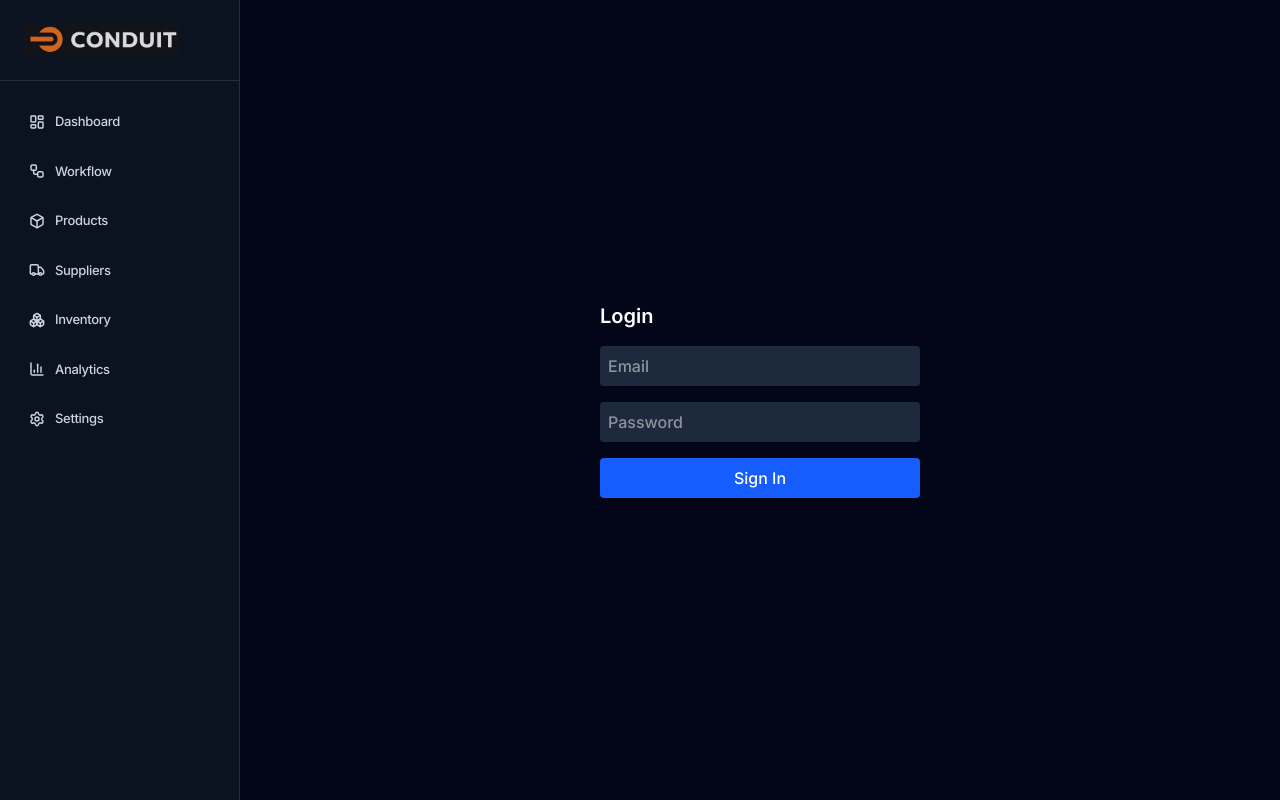
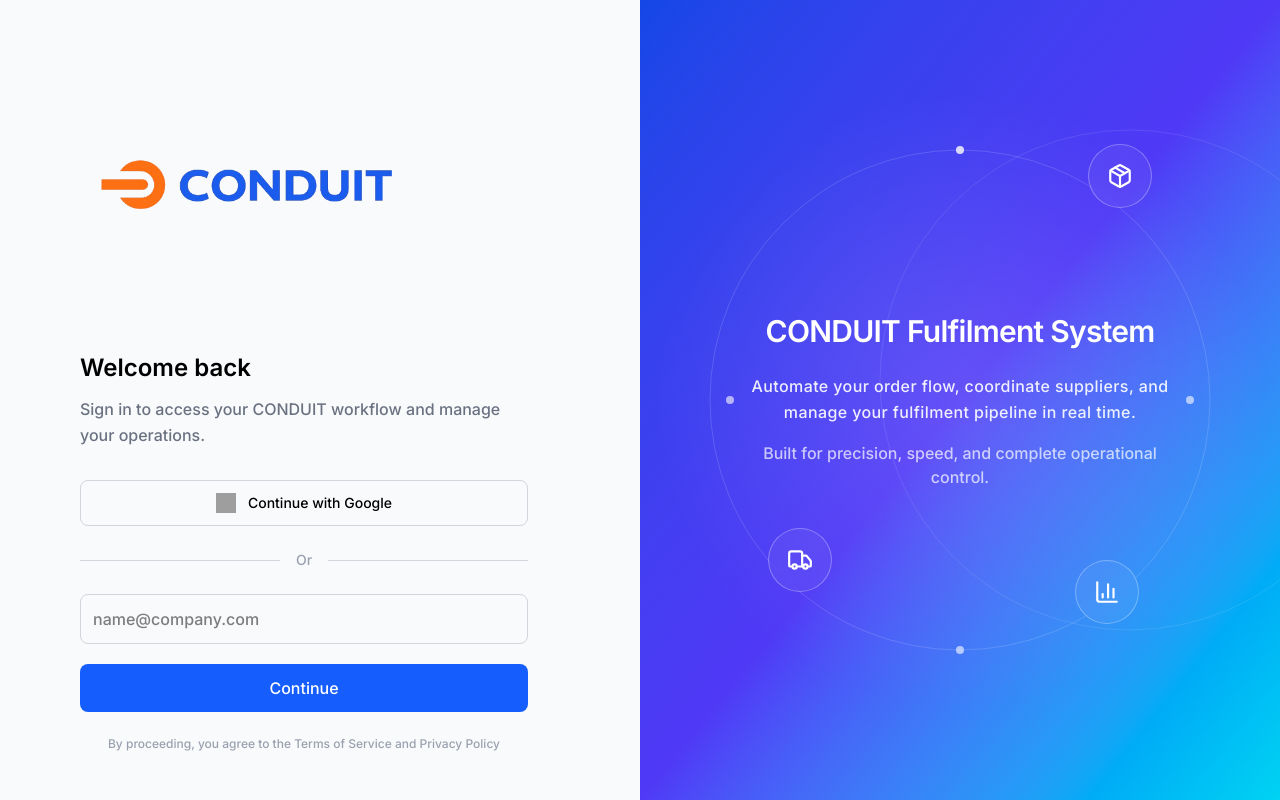
Before and after one commit to Templar-cyber/conduit-ui, a Next.js app: page /login in a window 1280 px wide. Built offline with nearby package versions, Linux system fonts and the light colour scheme; no server answers; grey boxes are pictures that could not be loaded.

Commit message:
Login screen/flow implemented - UI + email/password step + branding

```diff
--- a/app/layout.tsx
+++ b/app/layout.tsx
@@ -56,10 +56,7 @@
       <body
         className={`${inter.className} min-h-screen text-white antialiased bg-transparent`}
       >
-        <div className="flex min-h-screen">
-          <Sidebar />
-          <main className="flex-1">{children}</main>
-        </div>
+        {children}
       </body>
     </html>
   );
--- a/app/login/page.tsx
+++ b/app/login/page.tsx
@@ -1,60 +1,160 @@
 "use client";
 
+import { Truck, Package, BarChart3 } from "lucide-react";
 import { useState } from "react";
-import { supabase } from "@/lib/supabase";
-import { useRouter } from "next/navigation";
 
 export default function LoginPage() {
-  const router = useRouter();
+  const [step, setStep] = useState<"email" | "password">("email");
+  return (
+    <div className="min-h-screen flex">
+      {/* LEFT SIDE (FORM) */}
+      <div className="w-1/2 bg-[#f9fafb] text-black flex flex-col justify-center px-20">
+        <div className="max-w-md">
+          {/* Logo */}
+          <div className="mt-6 -ml-2 mb-10 flex items-center">
+            <img
+              src="/CONDUIT_logo_on_white.jpeg"
+              alt="CONDUIT"
+              className="h-60 w-auto"
+            />
+          </div>
 
-  const [email, setEmail] = useState("");
-  const [password, setPassword] = useState("");
-  const [error, setError] = useState("");
+          {/* Heading */}
+          <h2 className="text-2xl font-semibold mb-3">Welcome back</h2>
 
-  const handleLogin = async () => {
-    setError("");
+          <p className="text-gray-500 mb-8 leading-relaxed">
+            Sign in to access your CONDUIT workflow and manage your operations.
+          </p>
 
-    const { error } = await supabase.auth.signInWithPassword({
-      email,
-      password,
-    });
+          {/* Google Button */}
+          <button className="w-full border border-gray-300 rounded-lg p-3 mb-5 flex items-center justify-center gap-3 hover:bg-gray-50 transition">
+            <img
+              src="https://www.svgrepo.com/show/475656/google-color.svg"
+              alt="Google"
+              className="w-5 h-5"
+            />
+            <span className="text-sm font-medium">Continue with Google</span>
+          </button>
 
-    if (error) {
-      setError(error.message);
-    } else {
-      router.push("/workflow");
-    }
-  };
+          {/* Divider */}
+          <div className="flex items-center my-6">
+            <div className="flex-1 h-px bg-gray-300" />
+            <span className="px-4 text-sm text-gray-400">Or</span>
+            <div className="flex-1 h-px bg-gray-300" />
+          </div>
 
-  return (
-    <div className="flex items-center justify-center h-screen bg-slate-950 text-white">
-      <div className="w-[320px] space-y-4">
-        <h1 className="text-xl font-semibold">Login</h1>
+          {/* Email / Password Flow */}
 
           <input
             type="email"
-          placeholder="Email"
-          className="w-full p-2 bg-slate-800 rounded"
-          value={email}
-          onChange={(e) => setEmail(e.target.value)}
+            placeholder="name@company.com"
+            className="w-full border border-gray-300 rounded-lg p-3 mb-5 focus:outline-none focus:ring-2 focus:ring-blue-500"
           />
 
+          {step === "password" && (
             <input
               type="password"
-          placeholder="Password"
-          className="w-full p-2 bg-slate-800 rounded"
-          value={password}
-          onChange={(e) => setPassword(e.target.value)}
+              placeholder="Enter your password"
+              className="w-full border border-gray-300 rounded-lg p-3 mb-3 focus:outline-none focus:ring-2 focus:ring-blue-500"
+            />
+          )}
+
+          <button
+            onClick={() => {
+              if (step === "email") {
+                setStep("password");
+              } else {
+                console.log("Login attempt");
+              }
+            }}
+            className="w-full bg-blue-600 hover:bg-blue-700 text-white p-3 rounded-lg font-medium transition"
+          >
+            {step === "email" ? "Continue" : "Log in"}
+          </button>
+
+          {step === "password" && (
+            <p className="text-sm text-blue-600 mt-3 cursor-pointer">
+              Forgot password?
+            </p>
+          )}
+
+          {/* Footer */}
+          <p className="text-xs text-gray-400 mt-6 text-center">
+            By proceeding, you agree to the Terms of Service and Privacy Policy
+          </p>
+        </div>
+      </div>
+
+      {/* RIGHT SIDE (VISUAL) */}
+      <div className="w-1/2 relative flex items-center justify-center text-white overflow-hidden">
+        {/* Gradient */}
+        <div className="absolute inset-0 bg-gradient-to-br from-blue-700 via-indigo-600 to-cyan-400" />
+
+        {/* Glow */}
+        <div className="absolute inset-0 bg-[radial-gradient(circle_at_center,rgba(255,255,255,0.12),transparent_60%)]" />
+
+        {/* SVG Orbital System */}
+        <svg className="absolute w-[700px] h-[700px]" viewBox="0 0 700 700">
+          {/* Main Circle */}
+          <circle
+            cx="350"
+            cy="350"
+            r="250"
+            stroke="rgba(255,255,255,0.15)"
+            strokeWidth="1"
+            fill="none"
           />
 
-        <button
-          onClick={handleLogin}
-          className="w-full p-2 bg-blue-600 rounded"
-        >
-          Sign In
-        </button>
+          {/* Shifted Overlap Circle (less overlap, pushed right) */}
+          <circle
+            cx="520"
+            cy="330"
+            r="250"
+            stroke="rgba(255,255,255,0.1)"
+            strokeWidth="1"
+            fill="none"
+          />
 
-        {error && <div className="text-red-400 text-sm">{error}</div>}
+          {/* Waypoint dots */}
+          <circle cx="350" cy="100" r="4" fill="white" opacity="0.8" />
+          <circle cx="580" cy="350" r="4" fill="white" opacity="0.6" />
+          <circle cx="350" cy="600" r="4" fill="white" opacity="0.6" />
+          <circle cx="120" cy="350" r="4" fill="white" opacity="0.6" />
+        </svg>
+
+        {/* Icons */}
+        <div className="absolute inset-0">
+          {/* Top Right */}
+          <div className="absolute top-[18%] right-[20%] w-16 h-16 rounded-full border border-white/30 flex items-center justify-center backdrop-blur bg-white/5">
+            <Package size={26} />
+          </div>
+
+          {/* Truck (moved UP to sit on orbital line) */}
+          <div className="absolute bottom-[26%] left-[20%] w-16 h-16 rounded-full border border-white/30 flex items-center justify-center backdrop-blur bg-white/5">
+            <Truck size={26} />
+          </div>
+
+          {/* Bottom Right */}
+          <div className="absolute bottom-[22%] right-[22%] w-16 h-16 rounded-full border border-white/30 flex items-center justify-center backdrop-blur bg-white/5">
+            <BarChart3 size={26} />
+          </div>
+        </div>
+
+        {/* Content */}
+        <div className="relative text-center max-w-lg px-10">
+          <h1 className="text-3xl font-semibold mb-5 tracking-tight leading-snug">
+            CONDUIT Fulfilment System
+          </h1>
+
+          <p className="text-m opacity-90 leading-relaxed tracking-wide">
+            Automate your order flow, coordinate suppliers, and manage your
+            fulfilment pipeline in real time.
+          </p>
+
+          <p className="text-m opacity-70 mt-4">
+            Built for precision, speed, and complete operational control.
+          </p>
+        </div>
       </div>
     </div>
   );
```
Also changed, not shown: public/CONDUIT_logo_on_white.jpeg (added). Lines whose indentation alone changed are shown as unchanged.
